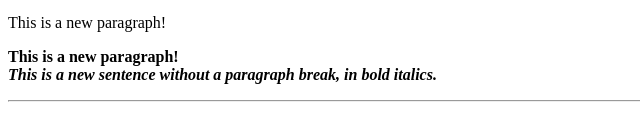
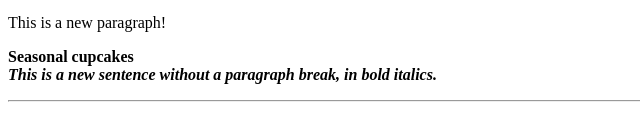
Before and after one commit to veenadev/cupcake-project, a plain HTML site: page index.html in a window 1280 px wide. Shown: the part 160-300 px from the top of the page, 0-640 px from the left. Drawn offline with Linux system fonts and the light colour scheme.

Commit message:
changes made - seasonal

```diff
--- a/index.html
+++ b/index.html
@@ -11,7 +11,7 @@
 Send me mail at <a href="mailto:veenavdev@gmail.com">
 veenavdev@gmail.com</a>.
 <P> This is a new paragraph!
-<P> <B>This is a new paragraph!</B>
+<P> <B>Seasonal cupcakes</B>
 <BR> <B><I>This is a new sentence without a paragraph break, in bold italics.</I></B>
 <HR>
 </BODY>
```
